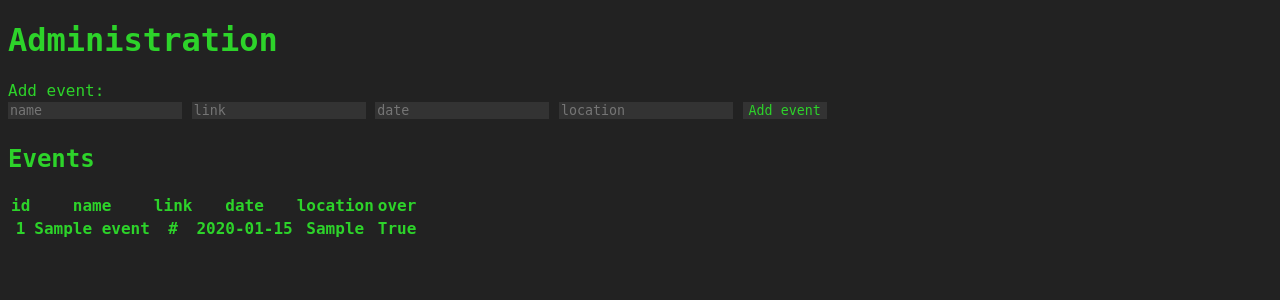
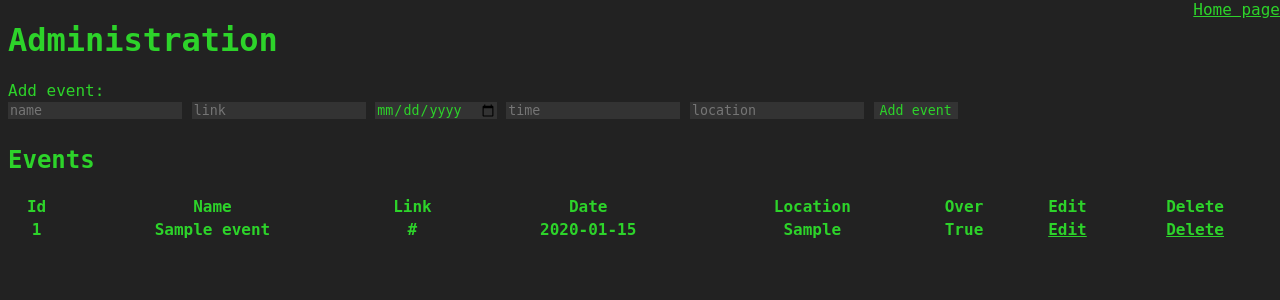
Before and after one commit to rasmussibbern88/Website, a Flask app: template app/templates/admin.html in a window 1280 px wide. Shown: the top 300 px of the page. Run offline with Flask 2, Linux system fonts and the light colour scheme; the template is opened without the code that fills it: values that come from a table or form of the project are taken from there, others are empty; tables that the repository leaves empty hold one stand-in row (values such as "Sample post"); lists and menus that the app fills with data are empty.

Commit message:
Functioning admin interface

```diff
--- a/app/templates/admin.html
+++ b/app/templates/admin.html
@@ -9,6 +9,9 @@
      margin-bottom: 0.5em;
  }
 
+ table{
+     width: 100%;
+ }
 </style>
 {% endblock %}
 {% block content %}
@@ -18,8 +21,9 @@
 Add event:
 <form action="/api/add_event" method="post">
     <input type="text" placeholder="name"     name="name"     id="name"    >
-    <input type="text" placeholder="link"     name="link"     id="link"    >
-    <input type="text" placeholder="date"     name="date"     id="date"    >
+    <input type="url" placeholder="link"     name="link"     id="link"    >
+    <input type="date" placeholder="date"     name="date"     id="date"    >
+    <input type="text" placeholder="time"     name="time"     id="time"    >
     <input type="text" placeholder="location" name="location" id="location">
     <input type="submit" value="Add event">
 </form>
@@ -28,16 +32,18 @@
     <table>
         <thead>
             <tr>
-                <th>id</th>
-                <th>name</th>
-                <th>link</th>
-                <th>date</th>
-                <th>location</th>
-                <th>over</th>
+                <th>Id</th>
+                <th>Name</th>
+                <th>Link</th>
+                <th>Date</th>
+                <th>Location</th>
+                <th>Over</th>
+                <th>Edit</th>
+                <th>Delete</th>
             </tr>
         </thead>
         <tbody>
-            {% for event in events %}
+            {% for event in events|reverse %}
             <tr>
                 <th>{{ event.id }}</th>
                 <th>{{ event.name }}</th>
@@ -45,9 +51,15 @@
                 <th>{{ event.date }}</th>
                 <th>{{ event.location }}</th>
                 <th>{{ event.over }}</th>
+                <th><a href="/admin/edit_event/{{event.id}}">Edit</a></th>
+                <th><a href="/api/delete_event?id={{event.id}}">Delete</a></th>
             </tr>
             {% endfor %}
         <tbody>
     </table>
 </div>
+
+<div style="right: 0; top: 0; position: fixed;">
+    <a href="/">Home page</a>
+</div>
 {% endblock %}
--- a/app/templates/index.html
+++ b/app/templates/index.html
@@ -45,4 +45,8 @@
         </p>
     </div>
 </div>
+
+<div style="right: 0; top: 0; position: fixed;">
+    <a href="/admin">Admin interface</a>
+</div>
 {% endblock %}
```
Also changed, not shown: app/__init__.py (+19 -19 lines).
